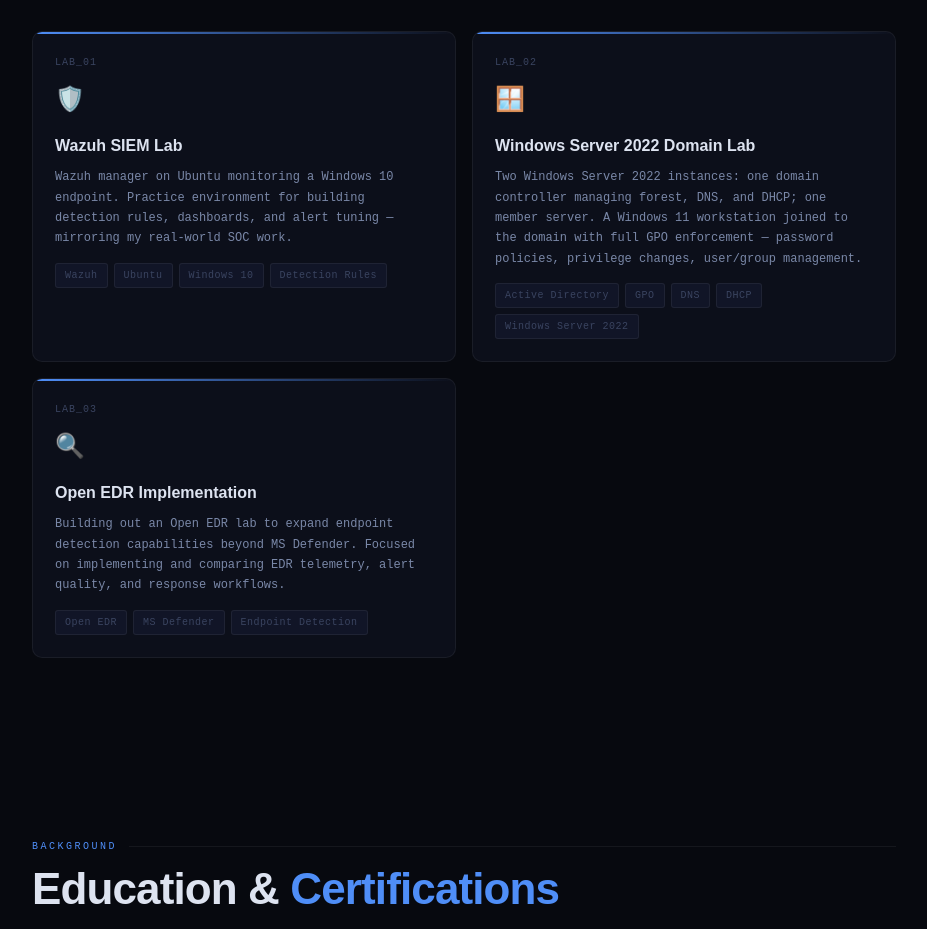
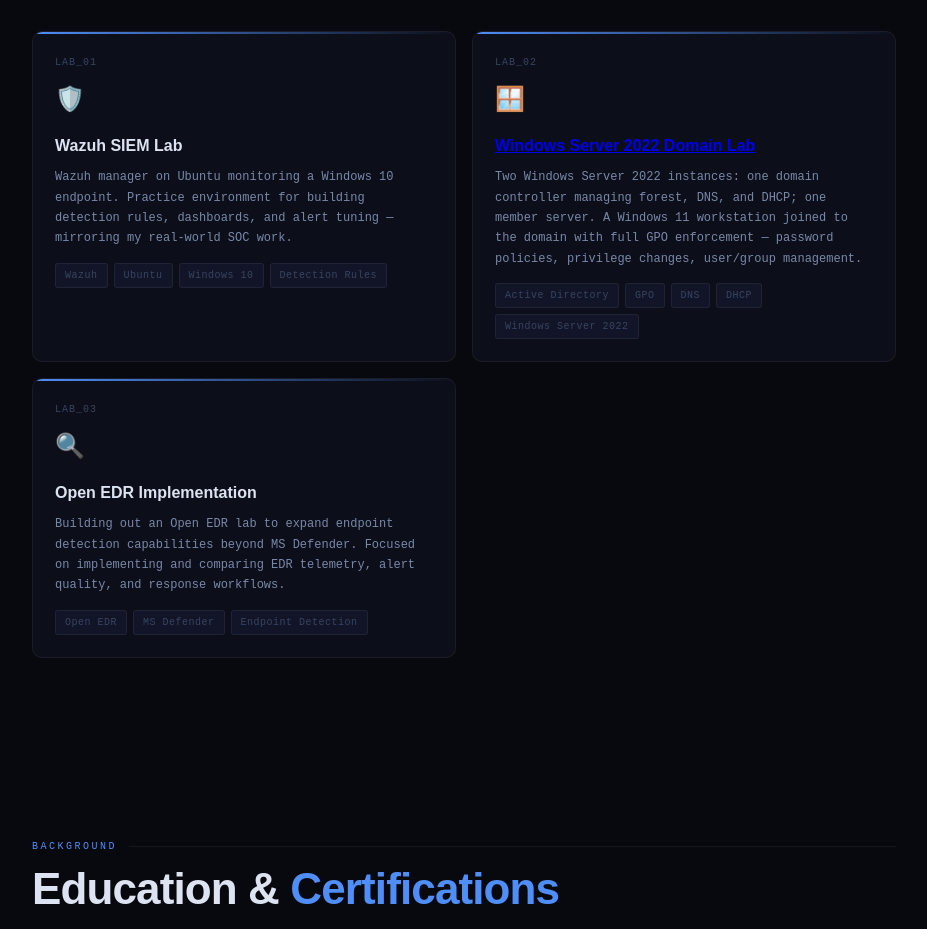
Before and after one commit to edwinamaderac72/edwinamaderac72, a plain HTML site: page index.html in a window 1280 px wide. Shown: the part 3940-4869 px from the top of the page, without its empty margins (176-1103 px from the left). Drawn offline with Linux system fonts and the light colour scheme.

Commit message:
Update index.html

```diff
--- a/index.html
+++ b/index.html
@@ -603,7 +603,9 @@
       <div class="lab-card reveal">
         <div class="lab-num">LAB_02</div>
         <div class="lab-icon">🪟</div>
-        <div class="lab-title">Windows Server 2022 Domain Lab</div>
+        <div class="lab-title">
+    <a href="https://github.com/edwinamaderac72/Windows-Server-2022-AD-DNS-DHCP" target="_blank">Windows Server 2022 Domain Lab</a>
+</div>
         <p class="lab-desc">Two Windows Server 2022 instances: one domain controller managing forest, DNS, and DHCP; one member server. A Windows 11 workstation joined to the domain with full GPO enforcement — password policies, privilege changes, user/group management.</p>
         <div class="lab-tags">
           <span class="tag">Active Directory</span><span class="tag">GPO</span><span class="tag">DNS</span><span class="tag">DHCP</span><span class="tag">Windows Server 2022</span>
```
